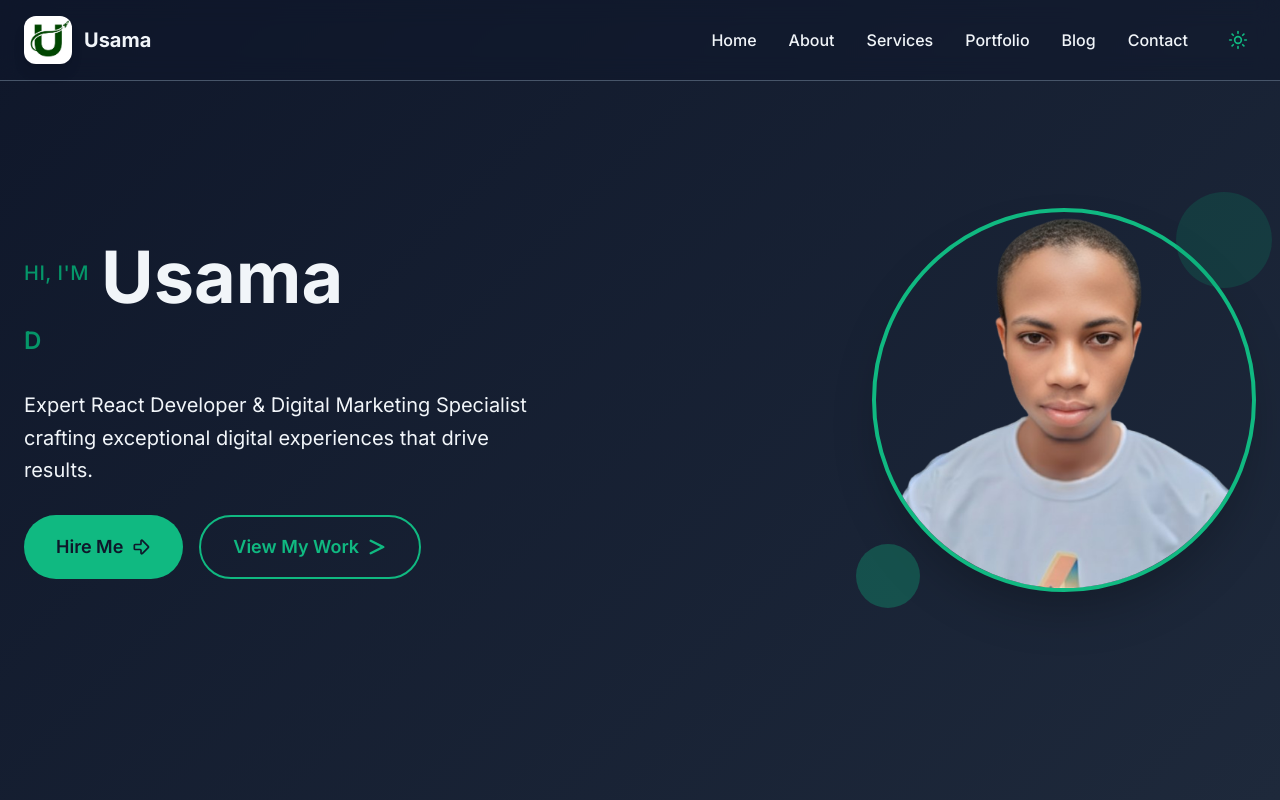
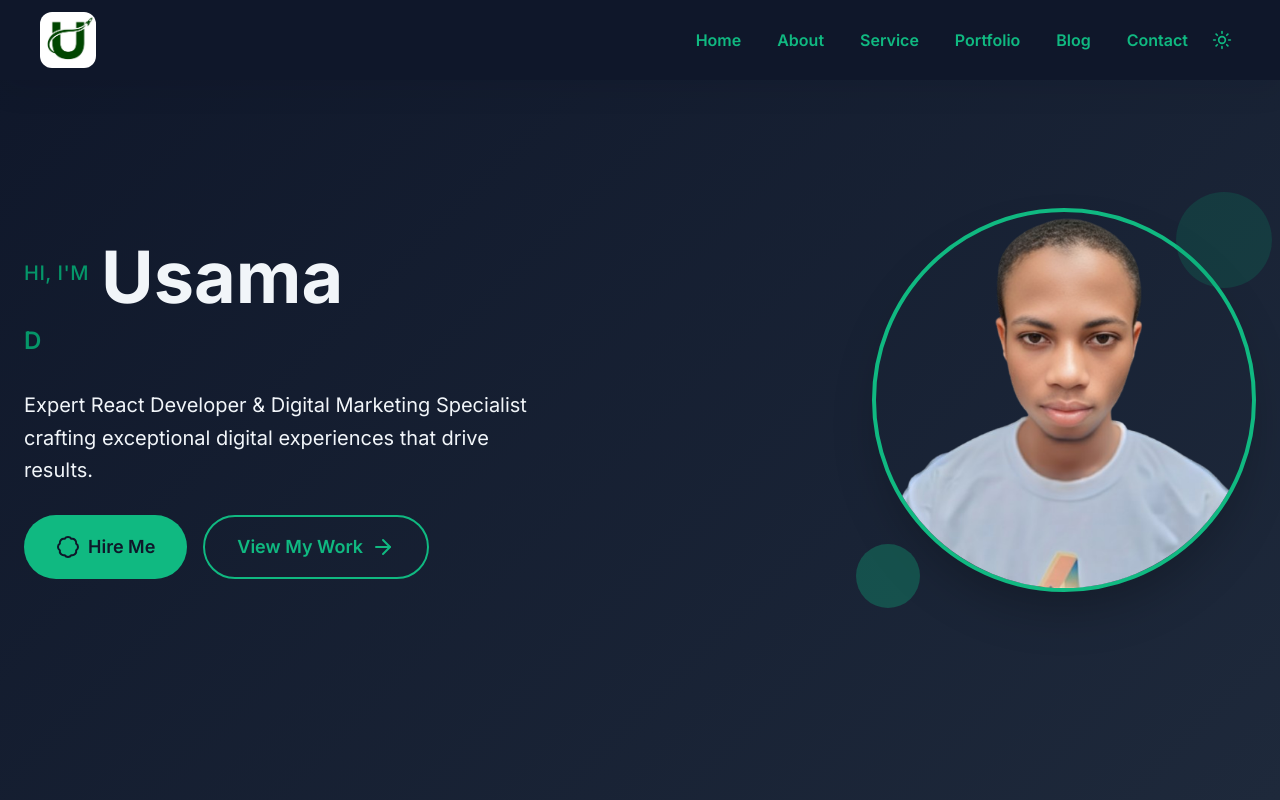
Before and after one commit to Usamagrowth/my-portfolio, a React (Vite) app: page / in a window 1280 px wide. Shown: the top 800 px of the page. Built offline with nearby package versions, Linux system fonts and the light colour scheme.

Commit message:
Fix EmailJS contact form: add name attributes to inputs and initialize emailjs

```diff
--- a/src/Components/Hero.jsx
+++ b/src/Components/Hero.jsx
@@ -1,7 +1,6 @@
-import { ArrowBigRight} from "lucide-react";
+import { Badge, ArrowRight } from "lucide-react";
 import Awriter from "./utils/Awriter";
 import { ThemeCont } from "../contexts/ThemeContext";
-import { FaGreaterThan } from "react-icons/fa6";
 
 const Hero = () => {
   const { colors } = ThemeCont();
@@ -25,20 +24,22 @@ const Hero = () => {
               Expert React Developer & Digital Marketing Specialist crafting exceptional digital experiences that drive results.
             </p>
 
-            <div className="flex flex-row sm:flex-row gap-4 justify-center lg:justify-start pt-4">
+            <div className="flex flex-row gap-4 justify-center lg:justify-start pt-4">
               <a
                 href="https://upwork.com/freelancers/usamao3"
-                className="inline-flex items-center gap-2 px-6 sm:px-8 py-3 sm:py-4 rounded-full font-semibold text-base sm:text-lg transition-all duration-300 hover:scale-105 hover:shadow-xl flex-1 sm:flex-initial justify-center"
+                className="inline-flex items-center justify-center gap-2 px-6 sm:px-8 py-3 sm:py-4 rounded-full font-semibold text-sm sm:text-base lg:text-lg transition-all duration-300 hover:scale-105 hover:shadow-xl"
                 style={{ backgroundColor: colors.secondary, color: colors.primary }}
               >
-                Hire Me <ArrowBigRight className="w-4 h-4 sm:w-5 sm:h-5" />
+                <Badge className="w-5 h-5 sm:w-6 sm:h-6" />
+                <span>Hire Me</span>
               </a>
               <a
                 href="#portfolio"
-                className="inline-flex items-center gap-2 px-6 sm:px-8 py-3 sm:py-4 rounded-full font-semibold text-base sm:text-lg border-2 transition-all duration-300 hover:scale-105 flex-1 sm:flex-initial justify-center"
+                className="inline-flex items-center justify-center gap-2 px-6 sm:px-8 py-3 sm:py-4 rounded-full font-semibold text-sm sm:text-base lg:text-lg border-2 transition-all duration-300 hover:scale-105"
                 style={{ borderColor: colors.secondary, color: colors.secondary }}
               >
-                View My Work  <FaGreaterThan className="w-4 h-4 sm:w-5 sm:h-5" />
+                <span>View My Work</span>
+                <ArrowRight className="w-5 h-5 sm:w-6 sm:h-6 group-hover:translate-x-1 transition-transform" />
               </a>
             </div>
           </div>
--- a/src/Components/Navbar.jsx
+++ b/src/Components/Navbar.jsx
@@ -1,106 +1,110 @@
 import { Menu, X, Sun, Moon } from "lucide-react"
-import { useState } from "react"
+import { useState, useEffect } from "react"
 import { ThemeCont } from "../contexts/ThemeContext"
+
+const navLinks = [
+  { label: "Home", href: "#" },
+  { label: "About", href: "#about" },
+  { label: "Service", href: "#service" },
+  { label: "Portfolio", href: "#portfolio" },
+  { label: "Blog", href: "https://usamagrowthsolutions.blogspot.com/", external: true },
+  { label: "Contact", href: "#contact" },
+];
 
 const Navbar = () => {
   const { isDark, toggleTheme, colors } = ThemeCont();
   const [mobile, setMobile] = useState(false);
+  const [scrolled, setScrolled] = useState(false);
 
-  const mobileNav = () => {
-    setMobile(!mobile);
-  }
+  useEffect(() => {
+    // Lock body scroll when mobile menu is open
+    document.body.style.overflow = mobile ? 'hidden' : '';
+    return () => { document.body.style.overflow = '' };
+  }, [mobile]);
+
+  useEffect(() => {
+    const onScroll = () => setScrolled(window.scrollY > 20);
+    onScroll();
+    window.addEventListener('scroll', onScroll);
+    return () => window.removeEventListener('scroll', onScroll);
+  }, []);
 
   return (
-    <nav className="fixed w-full z-50 backdrop-blur-md border-b" style={{ backgroundColor: colors.primary + '80', borderColor: colors.border }}>
-      <div className="max-w-7xl mx-auto px-6">
-        <div className="flex justify-between items-center h-20">
-          {/* Logo */}
-          <a href="#" className="flex items-center space-x-3">
-            <img className="w-12 h-12 rounded-xl shadow-lg" src="favicon.jpg" alt="Usama - React Developer & Digital Marketing" />
-            <span className="text-xl font-bold hidden sm:block" style={{ color: colors.text }}>Usama</span>
-          </a>
+    <div
+      className="px-10 fixed w-[100%] z-50"
+      style={{
+        backgroundColor: colors.primary,
+        boxShadow: scrolled ? '0 10px 30px rgba(2,6,23,0.08)' : 'transparent',
+      }}
+    >
+      <nav className="flex justify-between h-20 items-center">
+        <a href="#" className="w-14 h-14 z-[200]">
+          <img className="w-full h-full rounded-xl" src="favicon.jpg" alt="logo" />
+        </a>
 
-          {/* Desktop Navigation */}
-          <div className="hidden lg:flex items-center space-x-8">
-            <ul className="flex space-x-8">
-              {[
-                { href: '#', label: 'Home' },
-                { href: '#about', label: 'About' },
-                { href: '#service', label: 'Services' },
-                { href: '#portfolio', label: 'Portfolio' },
-                { href: 'https://usamagrowthsolutions.blogspot.com/', label: 'Blog' },
-                { href: '#contact', label: 'Contact' }
-              ].map((item, index) => (
-                <li key={index}>
-                  <a
-                    href={item.href}
-                    className="font-medium hover:text-opacity-80 transition-colors duration-200"
-                    style={{ color: colors.text }}
-                  >
-                    {item.label}
-                  </a>
-                </li>
-              ))}
-            </ul>
-
-            {/* Theme Toggle */}
-            <button
-              onClick={toggleTheme}
-              className="p-2 rounded-full hover:bg-opacity-20 transition-all duration-200"
-              style={{ color: colors.secondary }}
-            >
-              {isDark ? <Sun size={20} /> : <Moon size={20} />}
-            </button>
-          </div>
-
-          {/* Mobile Menu Button */}
-          <div className="lg:hidden flex items-center space-x-2">
-            <button
-              onClick={toggleTheme}
-              className="p-2 rounded-full"
-              style={{ color: colors.secondary }}
-            >
-              {isDark ? <Sun size={18} /> : <Moon size={18} />}
-            </button>
-            <button onClick={mobileNav} className="p-2">
-              {mobile ?
-                <X style={{ color: colors.text }} size={24} /> :
-                <Menu style={{ color: colors.text }} size={24} />
-              }
-            </button>
-          </div>
-        </div>
-      </div>
-
-      {/* Mobile Menu */}
-      {mobile && (
-        <div className="lg:hidden absolute top-full left-0 w-full shadow-xl" style={{ backgroundColor: colors.cardBg }}>
-          <div className="px-6 py-4">
-            <ul className="space-y-4">
-              {[
-                { href: '#', label: 'Home' },
-                { href: '#about', label: 'About' },
-                { href: '#service', label: 'Services' },
-                { href: '#portfolio', label: 'Portfolio' },
-                { href: 'https://usamagrowthsolutions.blogspot.com/', label: 'Blog' },
-                { href: '#contact', label: 'Contact' }
-              ].map((item, index) => (
-                <li key={index}>
-                  <a
-                    href={item.href}
-                    onClick={() => setMobile(false)}
-                    className="block py-2 font-medium hover:text-opacity-80 transition-colors duration-200"
-                    style={{ color: colors.text }}
-                  >
-                    {item.label}
-                  </a>
+        <div className="flex items-center gap-4">
+          <div className="hidden lg:flex">
+            <ul className="flex gap-9">
+              {navLinks.map((link) => (
+                <li key={link.label} className="cursor-pointer text-l font-semibold hover:opacity-70" style={{ color: colors.secondary }}>
+                  {link.external ? (
+                    <a href={link.href} target="_blank" rel="noreferrer">{link.label}</a>
+                  ) : (
+                    <a href={link.href}>{link.label}</a>
+                  )}
                 </li>
               ))}
             </ul>
           </div>
+
+          <button onClick={toggleTheme} className="p-2 rounded-full" style={{ color: colors.secondary }}>
+            {isDark ? <Sun size={20} /> : <Moon size={20} />}
+          </button>
+
+          <div onClick={() => setMobile(!mobile)} className="lg:hidden z-[200] cursor-pointer">
+            {mobile ? <X style={{ color: colors.secondary }} className="h-9 w-9" /> : <Menu style={{ color: colors.secondrary }} className="h-9 w-9" />}
+          </div>
         </div>
+      </nav>
+
+      {/* Full-screen mobile menu overlay - shows theme icon and left-aligned links */}
+      {mobile && (
+        <aside className="lg:hidden fixed inset-0 z-50 pt-24 px-6" style={{ backgroundColor: colors.primary }}>
+          <div className="absolute top-5 right-6 px-16 ">
+            <button onClick={toggleTheme} className="p-2 rounded-full" style={{ color: colors.secondary }}>
+              {isDark ? <Sun size={20} /> : <Moon size={20} />}
+            </button>
+          </div>
+         <ul className="flex flex-col gap-4 items-start px-5">
+            {navLinks.map((link) => (
+              <li key={link.label} className="w-full">
+                {link.external ? (
+                  <a
+                    onClick={() => setMobile(false)}
+                    href={link.href}
+                    target="_blank"
+                    rel="noreferrer"
+                    className="block text-left py-2 font-semibold text-lg"
+                    style={{ color: colors.text }}
+                  >
+                    {link.label}
+                  </a>
+                ) : (
+                  <a
+                    onClick={() => setMobile(false)}
+                    href={link.href}
+                    className="block text-left py-2 font-semibold text-lg"
+                    style={{ color: colors.text}}
+                  >
+                    {link.label}
+                  </a>
+                )}
+              </li>
+            ))}
+          </ul>
+        </aside>
       )}
-    </nav>
+    </div>
   )
 }
 
--- a/src/contexts/ThemeContext.jsx
+++ b/src/contexts/ThemeContext.jsx
@@ -25,6 +25,7 @@ export const ThemeProvider = ({ children }) => {
       accent: isDark ? '#059669' : '#10b981', // Darker emerald vs emerald
       background: isDark ? '#1e293b' : '#f8fafc', // Slate vs light gray
       text: isDark ? '#f1f5f9' : '#1e293b', // Light slate vs dark slate
+      input: isDark ? '#000000' : '#0000000',
       cardBg: isDark ? '#334155' : '#f9fafb', // Darker slate vs light gray
       border: isDark ? '#475569' : '#e2e8f0', // Medium slate vs light border
       gradient: isDark ? 'linear-gradient(135deg, #0f172a 0%, #1e293b 100%)' : 'linear-gradient(135deg, #f8fafc 0%, #f9fafb 100%)',
```
Also changed, not shown: src/Components/Contact.jsx (+14 -7 lines).
